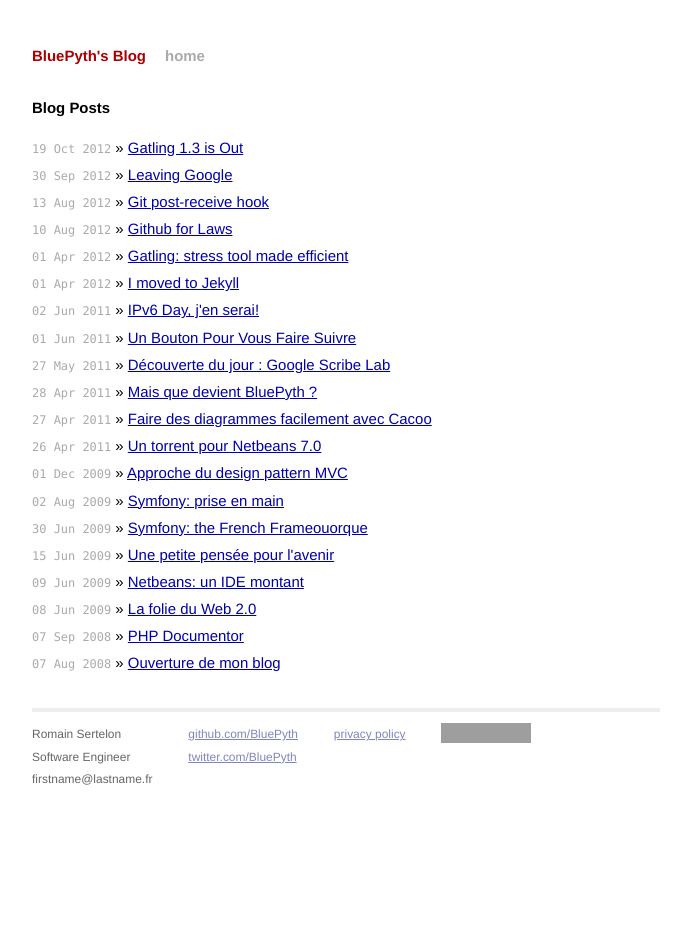
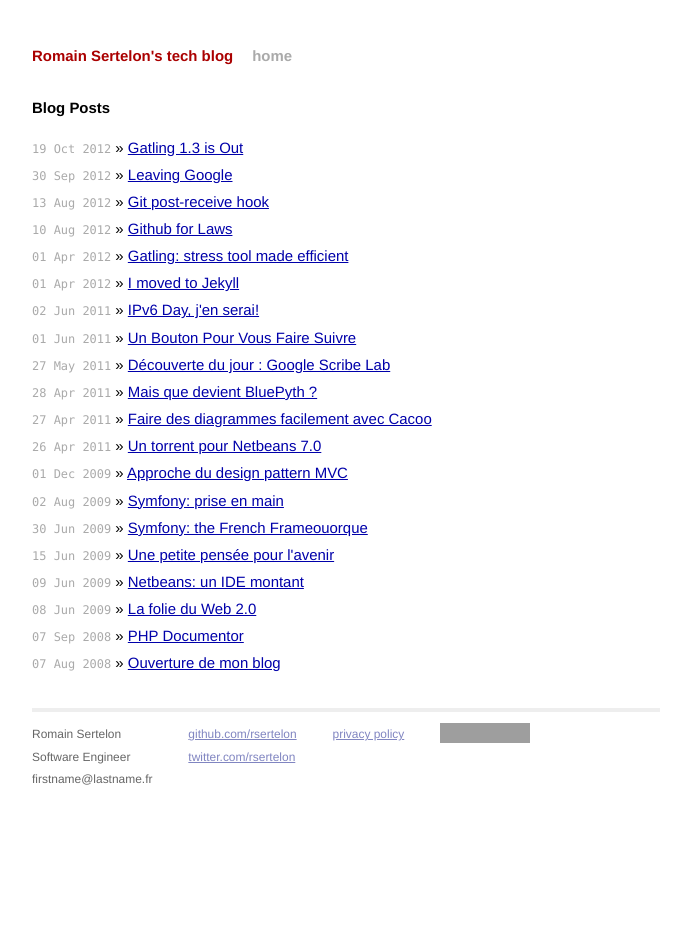
Before and after one commit to rsertelon/my-tech-blog, a Jekyll site: the page built from index.html, in a window 1280 px wide. Shown: the whole page, without its empty margins (294-985 px from the left). Built offline with Jekyll 4.4.1, drawn with Linux system fonts in a browser that asks for light colours; Markdown is read by kramdown in place of the engine named in the settings; a script that is not in the unit is left out; comment, search, counter and statistics services are not loaded; grey boxes are pictures that could not be loaded.

Commit message:
Moves my blog under romain.sertelon.fr

```diff
--- a/_config.yml
+++ b/_config.yml
@@ -1,5 +1,6 @@
-name: BluePyth's Blog
+name: Romain Sertelon's tech blog
 markdown: redcarpet
 pygments: true
 permalink: /:title.html
 encoding: UTF-8
+baseurl: https://romain.sertelon.fr/tech
--- a/_layouts/default.html
+++ b/_layouts/default.html
@@ -6,21 +6,21 @@
         <title>{{ page.title }}</title>
         <meta name="viewport" content="width=device-width">
 
-        <link rel="alternate" type="application/atom+xml" href="/atom.xml" title="BluePyth's Blog">
+        <link rel="alternate" type="application/atom+xml" href="/tech/atom.xml" title="Romain Sertelon's Blog">
 
         <!-- syntax highlighting CSS -->
-        <link rel="stylesheet" href="/css/syntax.css">
+        <link rel="stylesheet" href="/tech/css/syntax.css">
 
         <!-- Custom CSS -->
-        <link rel="stylesheet" href="/css/main.css">
+        <link rel="stylesheet" href="/tech/css/main.css">
 
     </head>
     <body>
 
         <div class="site">
           <div class="header">
-            <h1 class="title"><a href="/">{{ site.name }}</a></h1>
-            <a class="extra" href="/">home</a>
+            <h1 class="title"><a href="/tech/">{{ site.name }}</a></h1>
+            <a class="extra" href="/tech/">home</a>
           </div>
 
           {{ content }}
@@ -35,8 +35,8 @@
             </div>
             <div class="contact">
               <p>
-                <a href="https://github.com/BluePyth">github.com/BluePyth</a><br />
-                <a href="https://twitter.com/BluePyth">twitter.com/BluePyth</a><br />
+                <a href="https://github.com/rsertelon">github.com/rsertelon</a><br />
+                <a href="https://twitter.com/rsertelon">twitter.com/rsertelon</a><br />
               </p>
             </div>
             <div class="contact">
--- a/index.html
+++ b/index.html
@@ -7,7 +7,7 @@
   <h1>Blog Posts</h1>
   <ul class="posts">
     {% for post in site.posts %}
-      <li><span>{{ post.date | date_to_string }}</span> &raquo; <a href="{{ post.url }}">{{ post.title }}</a></li>
+      <li><span>{{ post.date | date_to_string }}</span> &raquo; <a href="/tech/{{ post.url }}">{{ post.title }}</a></li>
     {% endfor %}
   </ul>
 </div>
```
Also changed, not shown: other parts of _layouts/default.html (+0 -15 lines).
